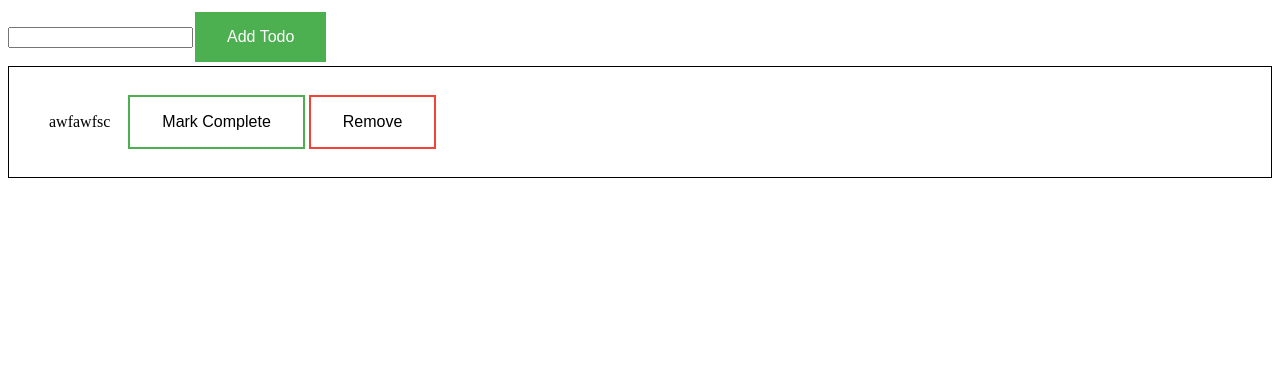
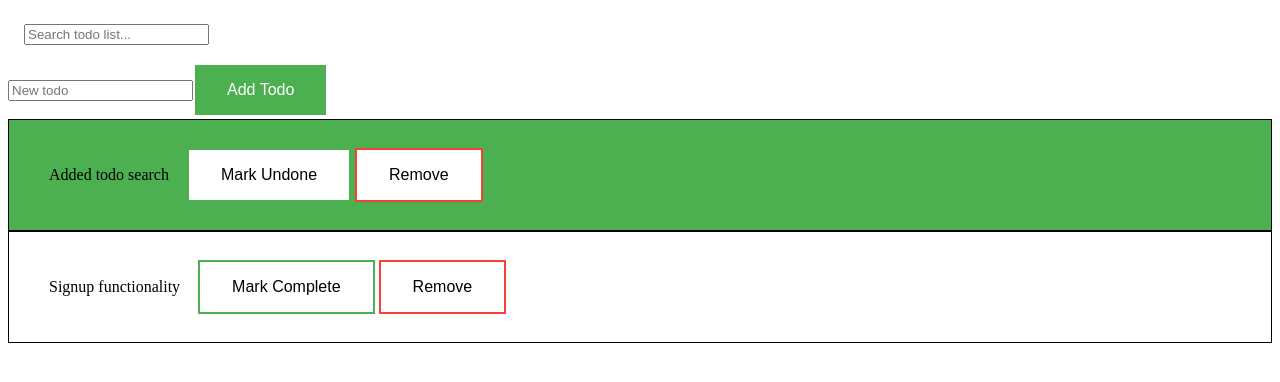
Before and after one commit to hatim523/TodoApp, a React (Create React App) app: page / in a window 1280 px wide. Shown: the top 382 px of the page. Built offline with nearby package versions, Linux system fonts and the light colour scheme; data requests are answered from the project's data file.

Commit message:
Added search todo functionality

```diff
--- a/src/components/App.jsx
+++ b/src/components/App.jsx
@@ -1,14 +1,18 @@
-import React from 'react';
+import React, { useState } from 'react';
 import { Provider } from 'react-redux';
 import AddTodo from './addTodo';
 import store from '../redux/store';
 import TodoItems from './TodoItems';
+import SearchTodo from './SearchTodo';
 
 function App() {
+  const [query, setQuery] = useState('');
+
   return (
     <Provider store={store}>
+      <SearchTodo query={query} onQueryUpdate={setQuery} />
       <AddTodo />
-      <TodoItems />
+      <TodoItems query={query} />
     </Provider>
   );
 }
--- /dev/null
+++ b/src/components/SearchTodo.jsx
@@ -0,0 +1,11 @@
+import React from 'react';
+
+function SearchTodo({ query, onQueryUpdate }) {
+  return (
+    <div style={{ padding: '1rem' }}>
+      <input type="text" placeholder="Search todo list..." onChange={(e) => onQueryUpdate(e.target.value)} value={query} />
+    </div>
+  );
+}
+
+export default SearchTodo;
--- a/src/components/addTodo.jsx
+++ b/src/components/addTodo.jsx
@@ -7,7 +7,7 @@ function AddTodo() {
 
   return (
     <div>
-      <input type="text" value={inputTodo} onInput={(e) => setInputTodo(e.target.value)} />
+      <input type="text" placeholder="New todo" value={inputTodo} onInput={(e) => setInputTodo(e.target.value)} />
       <button type="button" className="button" onClick={() => store.dispatch(addTodoDB(inputTodo))}>Add Todo</button>
     </div>
   );
--- a/src/components/todoItems.jsx
+++ b/src/components/todoItems.jsx
@@ -4,7 +4,7 @@ import store from '../redux/store';
 import TodoItem from './TodoItem';
 import { fetchTodos } from '../redux/todo/asyncActions';
 
-function TodoItems() {
+function TodoItems({ query }) {
   const items = useSelector((state) => state.items);
 
   useEffect(() => {
@@ -13,14 +13,12 @@ function TodoItems() {
 
   return (
     <>
-      {items.map((item) => (
+      {items.filter((elem) => elem.todo.includes(query)).map((item) => (
         <TodoItem
           todo={item.todo}
           completed={item.complete}
           key={item.id}
           id={item.id}
-          onCompleteClick={null}
-          onRemoveClick={null}
         />
       ))}
     </>
--- a/src/db/db.json
+++ b/src/db/db.json
@@ -1,9 +1,14 @@
 {
   "todos": [
     {
+      "complete": true,
+      "todo": "Added todo search",
+      "id": 1
+    },
+    {
       "complete": false,
-      "todo": "awfawfsc",
-      "id": 1
+      "todo": "Signup functionality",
+      "id": 2
     }
   ]
 }
--- a/src/redux/todo/todoReducer.js
+++ b/src/redux/todo/todoReducer.js
@@ -4,6 +4,7 @@ import {
 
 const initialState = {
   items: [],
+  searchQuery: '',
 };
 
 const todoReducer = (state = initialState, action) => {
```
Also changed, not shown: .eslintrc.json.
